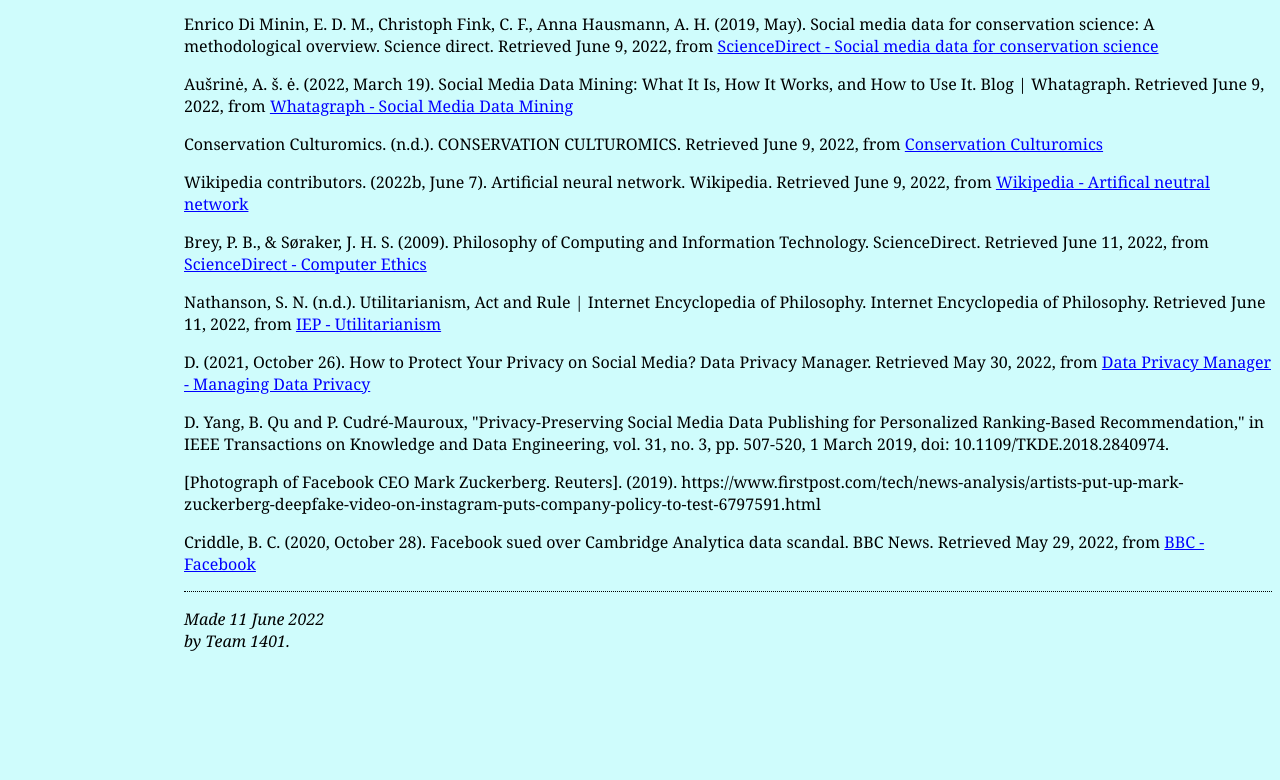
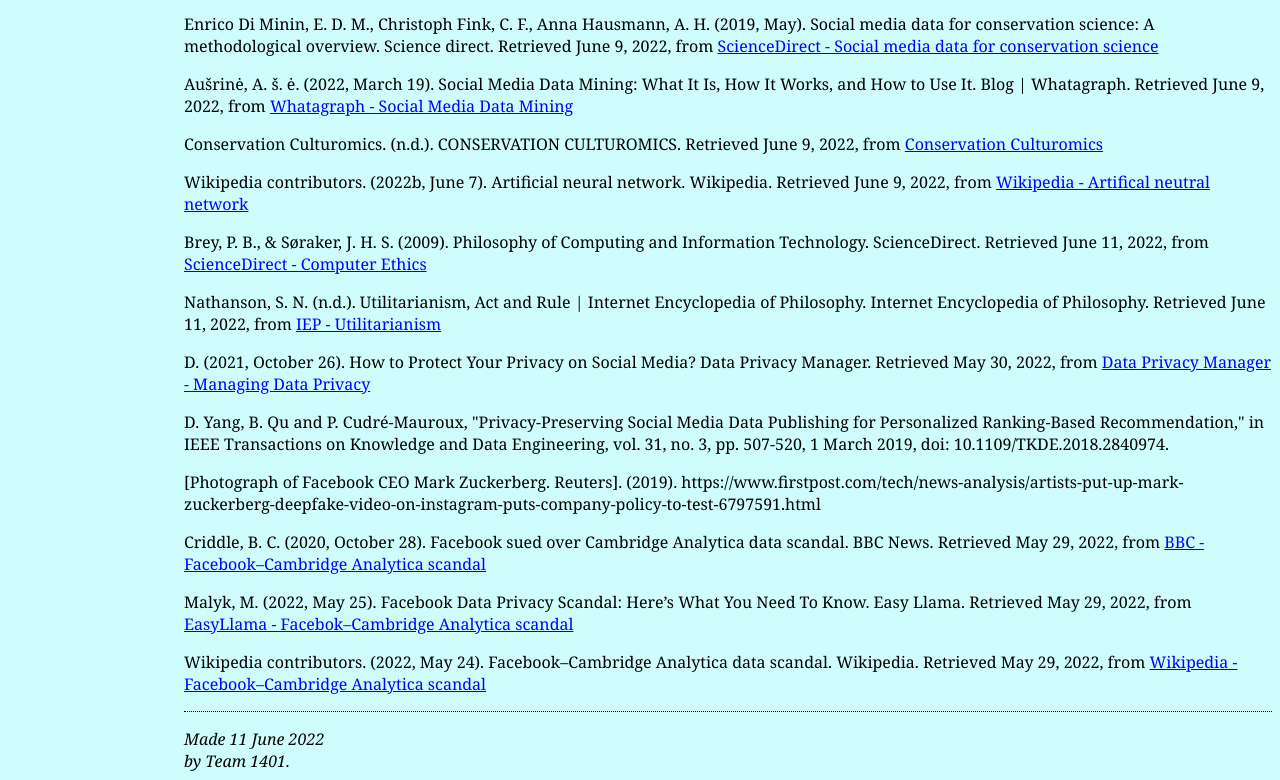
Before and after one commit to Verisym/john.github.io, a plain HTML site: page Website/CTiS-2022_1/misc/references.html in a window 1280 px wide. Shown: the part 681-1461 px from the top of the page. Before the commit the page ends 1341 px from the top, so only its background shows below. Drawn offline with Linux system fonts and the light colour scheme.

Commit message:
Added to references.html

```diff
--- a/Website/CTiS-2022_1/misc/references.html
+++ b/Website/CTiS-2022_1/misc/references.html
@@ -80,8 +80,13 @@
 	    zuckerberg-deepfake-video-on-instagram-puts-company-policy-to-test-6797591.html
 
     <p>Criddle, B. C. (2020, October 28). Facebook sued over Cambridge Analytica data scandal. BBC News. Retrieved May 29, 2022, from
-      <a href="https://www.bbc.com/news/technology-54722362">BBC - Facebook</a><p>
+      <a href="https://www.bbc.com/news/technology-54722362">BBC - Facebook–Cambridge Analytica scandal</a><p>
 
+    <p>Malyk, M. (2022, May 25). Facebook Data Privacy Scandal: Here’s What You Need To Know. Easy Llama. Retrieved May 29, 2022, from
+      <a href="https://www.easyllama.com/blog/facebook-data-privacy-scandal/">EasyLlama - Facebok–Cambridge Analytica scandal</a><p>
+
+    <p>Wikipedia contributors. (2022, May 24). Facebook–Cambridge Analytica data scandal. Wikipedia.  Retrieved May 29, 2022, from
+      <a href="https://en.wikipedia.org/wiki/Facebook%E2%80%93Cambridge_Analytica_data_scandal#:%7E:text=Donald%20Trump%27s%202016%20presidential%20campaign,based%20on%20their%20Facebook%20activity.">Wikipedia - Facebook–Cambridge Analytica scandal</a><p>
 
 
 
```
